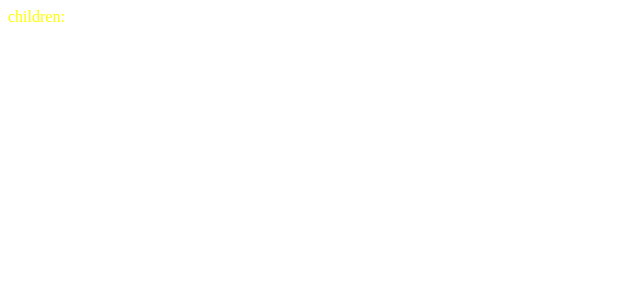
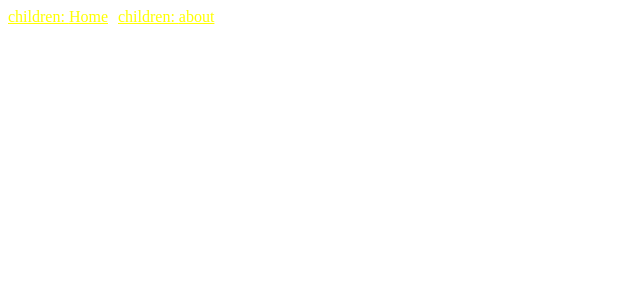
Before and after one commit to mmkvdev/NextJS_Experimentation, a Next.js app: page /UseRouterExperimentation/Header in a window 1280 px wide. Shown: the top 300 px of the page, without its empty margins (0-640 px from the left). Built offline with nearby package versions, Linux system fonts and the light colour scheme.

Commit message:
UseRouter Experimentation

```diff
--- /dev/null
+++ b/pages/UseRouterExperimentation/Header.js
@@ -0,0 +1,35 @@
+import { useRouter } from 'next/router';
+
+export default function Header() {
+    return (
+        <div>
+            <Link href="/">
+                <a>Home</a>
+            </Link>
+            <Link href="/about">
+                <a>about</a>
+            </Link>
+        </div>
+    );
+}
+const Link = ({ children, href }) => {
+    const router = useRouter();
+    console.log(children, href)
+    const style = {
+        marginRight: 10,
+        color: router.pathname === href ? 'red' : 'yellow'
+    };
+
+    const handleClick = (e) => {
+        e.preventDefault();
+        router.push(href)
+    }
+
+    return (
+        <a href={href} onClick={handleClick} style={style}>
+            children: {children}
+        </a>
+    );
+}
+
+// export default UseRouterExperimentationRouter;
--- a/pages/about.js
+++ b/pages/about.js
@@ -5,8 +5,10 @@ const About = () => {
         <Layout>
             <div>
                 Welcome to About Page
-                <button onClick={() => Router.push('/QueryExperimenter/[id]','/QueryExperimenter/abs')}>GO BACK TO HOME PAGE</button>
-                <button onClick={() => Router.back()}>BACK</button>
+                <button onClick={() => Router.push('/QueryExperimenter/[id]', '/QueryExperimenter/abs')}>GO BACK TO HOME PAGE</button>
+                <div className="container">
+                    <button onClick={() => Router.back()}>BACK</button>
+                </div>
             </div>
         </Layout>
     );
--- a/pages/index.js
+++ b/pages/index.js
@@ -1,5 +1,6 @@
 import Layout from '../components/Layout';
 import Prices from '../components/Prices';
+import Header from '../pages/UseRouterExperimentation/Header';
 
 function IndexApp(props) {
   return (
@@ -8,6 +9,7 @@ function IndexApp(props) {
         Welcome To Home Page!!!
       </h1>
       <Prices bpi={props.bpi} />
+      <Header />
     </Layout>
   );
 }
```
Also changed, not shown: pages/UseRouterExperimentation/UseRouterExperimentation.js (deleted, +0 -7 lines), pages/UseRouterExperimentation/index.js (added, +10 -0 lines).
